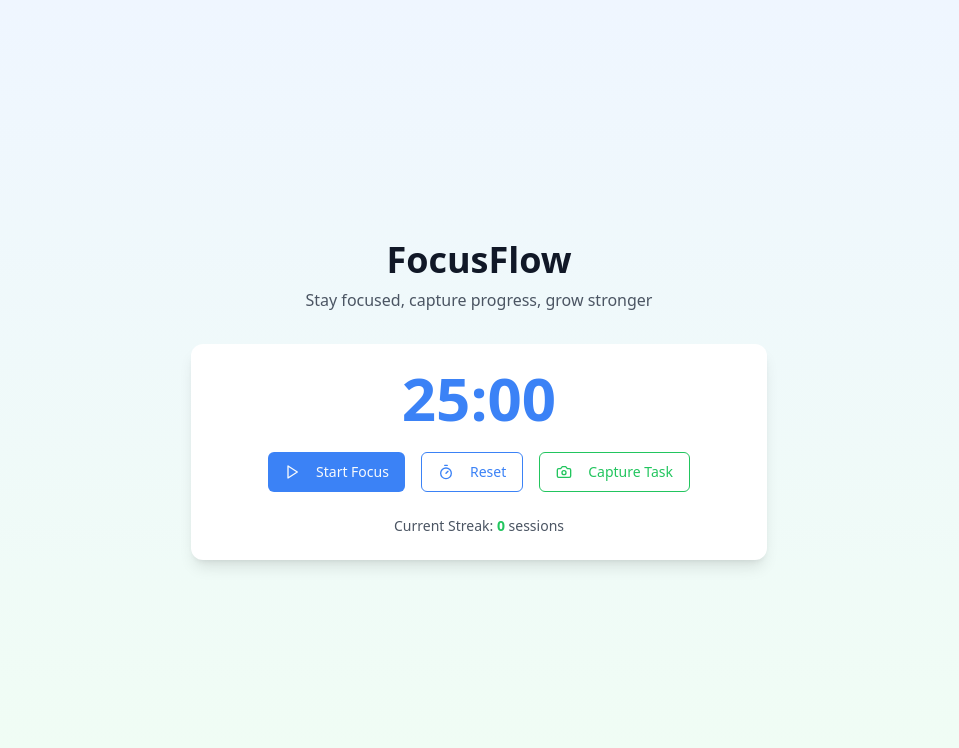
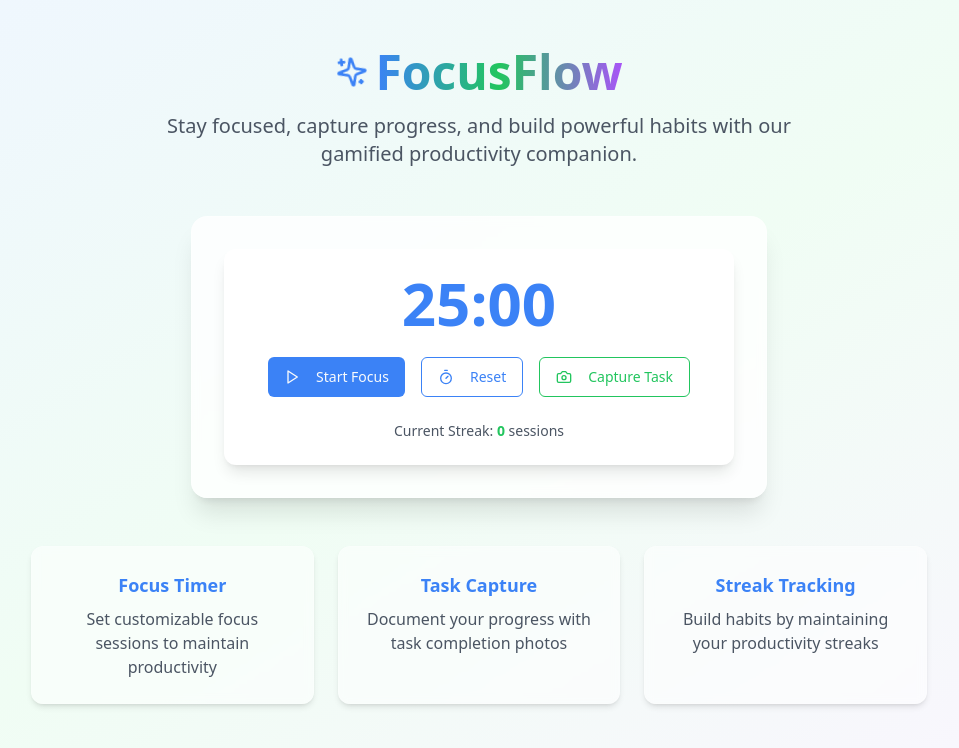
Before and after one commit to arnav-mathur/new-focus-flow, a React (Vite) app: page / in a window 1280 px wide. Shown: the top 748 px of the page, without its empty margins (161-1120 px from the left). Built offline with nearby package versions, Linux system fonts and the light colour scheme.

Commit message:
Create landing page and design enhancements
Added a new landing page with improved visual design and animations to enhance user experience.
[skip gpt_engineer]

```diff
--- a/package.json
+++ b/package.json
@@ -45,6 +45,7 @@
     "cmdk": "^1.0.0",
     "date-fns": "^3.6.0",
     "embla-carousel-react": "^8.3.0",
+    "framer-motion": "^11.15.0",
     "input-otp": "^1.2.4",
     "lucide-react": "^0.462.0",
     "next-themes": "^0.3.0",
--- a/src/pages/Index.tsx
+++ b/src/pages/Index.tsx
@@ -1,19 +1,80 @@
 import { useState } from 'react';
 import { FocusTimer } from '@/components/FocusTimer';
 import { TaskCapture } from '@/components/TaskCapture';
+import { motion } from 'framer-motion';
+import { Sparkles } from 'lucide-react';
+
+<lov-add-dependency>framer-motion@latest</lov-add-dependency>
 
 const Index = () => {
   const [showTaskCapture, setShowTaskCapture] = useState(false);
 
   return (
-    <div className="min-h-screen bg-gradient-to-b from-blue-50 to-green-50 flex flex-col items-center justify-center p-4">
-      <div className="max-w-xl w-full space-y-8">
-        <div className="text-center space-y-2">
-          <h1 className="text-4xl font-bold text-gray-900">FocusFlow</h1>
-          <p className="text-gray-600">Stay focused, capture progress, grow stronger</p>
-        </div>
+    <div className="min-h-screen bg-gradient-to-br from-blue-50 via-green-50 to-purple-50">
+      <div className="container mx-auto px-4 py-12">
+        <motion.div
+          initial={{ opacity: 0, y: 20 }}
+          animate={{ opacity: 1, y: 0 }}
+          transition={{ duration: 0.6 }}
+          className="text-center space-y-4 mb-12"
+        >
+          <div className="flex items-center justify-center space-x-2">
+            <motion.div
+              animate={{ rotate: 360 }}
+              transition={{ duration: 2, repeat: Infinity, ease: "linear" }}
+            >
+              <Sparkles className="w-8 h-8 text-focus" />
+            </motion.div>
+            <h1 className="text-5xl font-bold bg-gradient-to-r from-focus via-success to-purple-500 text-transparent bg-clip-text">
+              FocusFlow
+            </h1>
+          </div>
+          <p className="text-xl text-gray-600 max-w-2xl mx-auto">
+            Stay focused, capture progress, and build powerful habits with our gamified productivity companion.
+          </p>
+        </motion.div>
 
-        <FocusTimer onCaptureTask={() => setShowTaskCapture(true)} />
+        <motion.div
+          initial={{ opacity: 0, scale: 0.95 }}
+          animate={{ opacity: 1, scale: 1 }}
+          transition={{ duration: 0.5, delay: 0.3 }}
+          className="max-w-xl mx-auto"
+        >
+          <div className="backdrop-blur-sm bg-white/80 rounded-2xl shadow-xl p-8 border border-white/20">
+            <FocusTimer onCaptureTask={() => setShowTaskCapture(true)} />
+          </div>
+        </motion.div>
+
+        <motion.div
+          initial={{ opacity: 0 }}
+          animate={{ opacity: 1 }}
+          transition={{ duration: 0.5, delay: 0.6 }}
+          className="mt-12 grid grid-cols-1 md:grid-cols-3 gap-6 max-w-4xl mx-auto text-center"
+        >
+          {[
+            {
+              title: "Focus Timer",
+              description: "Set customizable focus sessions to maintain productivity"
+            },
+            {
+              title: "Task Capture",
+              description: "Document your progress with task completion photos"
+            },
+            {
+              title: "Streak Tracking",
+              description: "Build habits by maintaining your productivity streaks"
+            }
+          ].map((feature, index) => (
+            <motion.div
+              key={index}
+              whileHover={{ scale: 1.05 }}
+              className="p-6 rounded-xl bg-white/50 backdrop-blur-sm shadow-md border border-white/20"
+            >
+              <h3 className="text-lg font-semibold text-focus mb-2">{feature.title}</h3>
+              <p className="text-gray-600">{feature.description}</p>
+            </motion.div>
+          ))}
+        </motion.div>
 
         {showTaskCapture && (
           <TaskCapture onClose={() => setShowTaskCapture(false)} />
```
Also changed, not shown: 1 other file (tests, documents, lock files or other folders).
